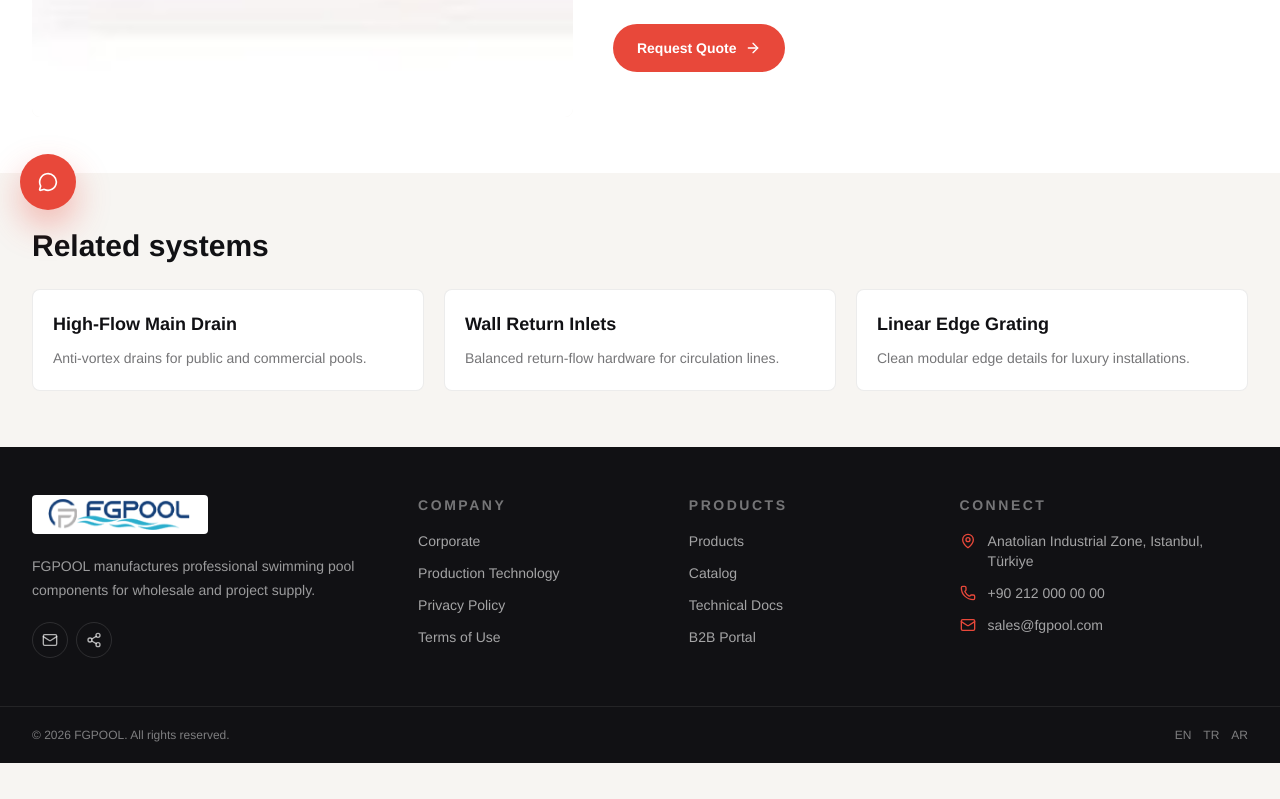
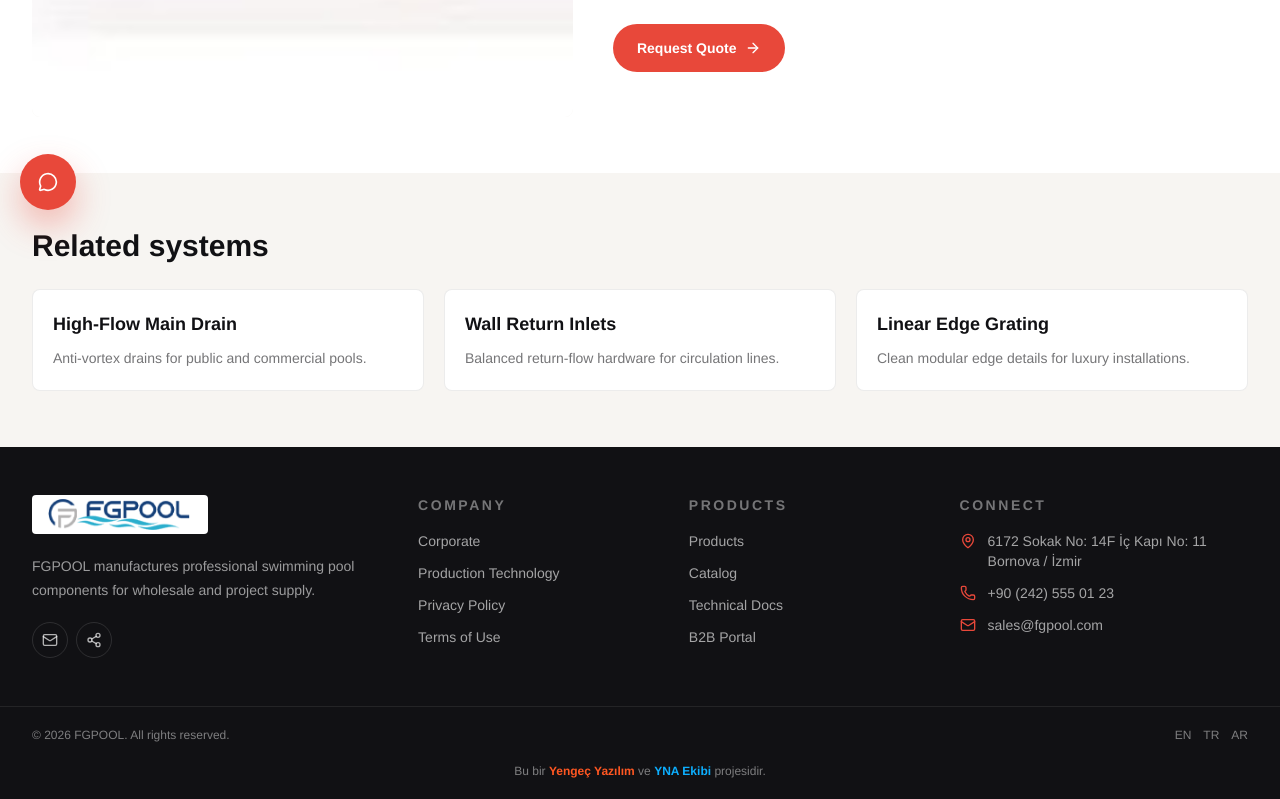
Before and after one commit to zirkonhip-ozerdem/fghavuz-web, a Next.js app: page /en/products/interlocking-grating in a window 1280 px wide. Shown: the part 566-1365 px from the top of the page. Before the commit the page ends 1329 px from the top, so only its background shows below. Built offline with nearby package versions, Linux system fonts and the light colour scheme.

Commit message:
minor düzeltmeler

```diff
--- a/components/layout/Footer.tsx
+++ b/components/layout/Footer.tsx
@@ -57,11 +57,11 @@
           <ul className="mt-4 space-y-3 text-sm text-white/62">
             <li className="flex gap-3">
               <MapPin className="mt-0.5 size-4 shrink-0 text-accent" />
-              Anatolian Industrial Zone, Istanbul, Türkiye
+              6172 Sokak No: 14F İç Kapı No: 11 Bornova / İzmir
             </li>
             <li className="flex gap-3">
               <Phone className="mt-0.5 size-4 shrink-0 text-accent" />
-              +90 212 000 00 00
+              +90 (242) 555 01 23
             </li>
             <li className="flex gap-3">
               <Mail className="mt-0.5 size-4 shrink-0 text-accent" />
@@ -81,6 +81,29 @@
               </Link>
             ))}
           </div>
+        </div>
+        <div className="mx-auto max-w-7xl px-5 pb-5 text-center text-xs text-white/46 sm:px-8">
+          <p>
+            Bu bir{" "}
+            <a
+              href="https://yengecyazilim.com/"
+              target="_blank"
+              rel="noopener noreferrer"
+              className="font-semibold text-[#ff5722] transition hover:underline"
+            >
+              Yengeç Yazılım
+            </a>{" "}
+            ve{" "}
+            <a
+              href="https://yazilimnealaka.com.tr/"
+              target="_blank"
+              rel="noopener noreferrer"
+              className="font-semibold text-[#0dafff] transition hover:underline"
+            >
+              YNA Ekibi
+            </a>{" "}
+            projesidir.
+          </p>
         </div>
       </div>
     </footer>
```
